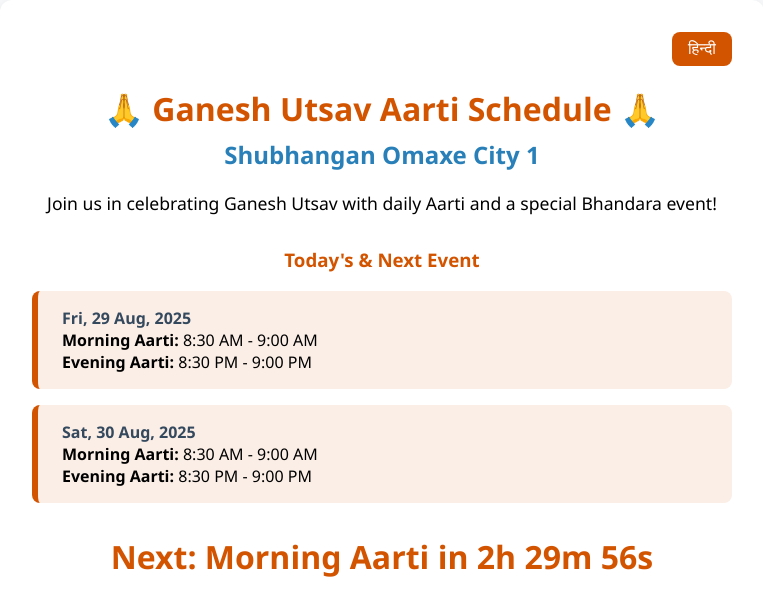
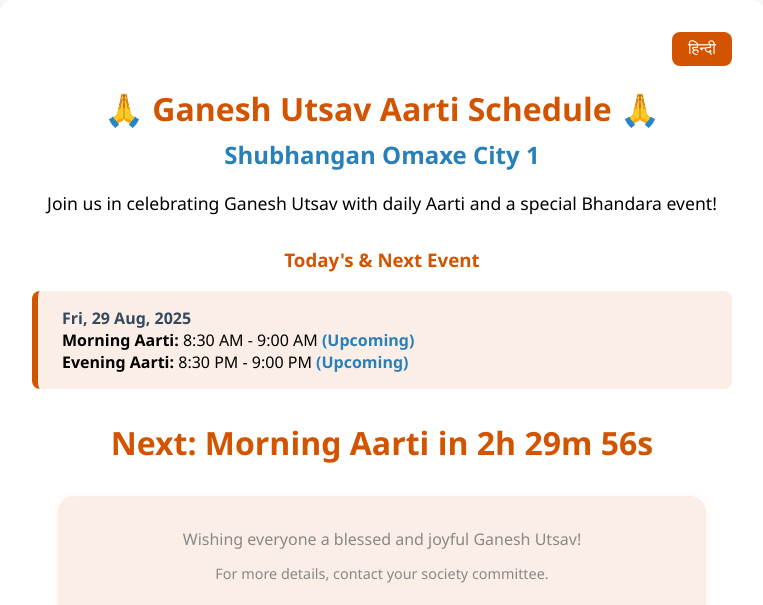
Before and after one commit to jcodebun/GaneshUtrav, a plain HTML site: page index.html in a window 1280 px wide. Shown: the top 605 px of the page, without its empty margins (258-1021 px from the left). Drawn offline with Linux system fonts and the light colour scheme.

Commit message:
Update index.html
update

```diff
--- a/index.html
+++ b/index.html
@@ -131,13 +131,16 @@
         const events = [];
         const startDate = new Date('2025-08-27');
         const endDate = new Date('2025-09-06');
-        for (let d = new Date(startDate), i = 0; d <= endDate; d.setDate(d.getDate() + 1), i++) {
+        for (let d = new Date(startDate), i = 0; d <= endDate; i++) {
+            // Clone date for each event
+            const eventDate = new Date(d.getTime());
             events.push({
-                date: new Date(d),
+                date: eventDate,
                 morning: i === 0 ? '' : '8:30 AM - 9:00 AM', // Only from day 2 onwards
                 evening: '8:30 PM - 9:00 PM',
-                bhandara: d.getDate() === 6 && d.getMonth() === 8 // Sep is month 8 (0-indexed)
+                bhandara: eventDate.getDate() === 6 && eventDate.getMonth() === 8 // Sep is month 8 (0-indexed)
             });
+            d.setDate(d.getDate() + 1);
         }
 
         function getTodayEventIdx() {
@@ -152,106 +155,97 @@
             return date.toLocaleDateString('en-IN', { day: 'numeric', month: 'short', year: 'numeric', weekday: 'short' });
         }
         function renderEvents() {
-            const todayEventIdx = getTodayEventIdx();
-            const todayEvent = events[todayEventIdx];
-            const nextEvent = events[todayEventIdx + 1] || null;
+            const now = new Date();
+            // Only show today's event
+            const todayDate = new Date();
+            todayDate.setHours(0,0,0,0);
             let html = '';
-            const now = new Date();
-            // Today's event block
-            if (todayEvent) {
-                let showMorning = false, showEvening = false;
-                // Morning Aarti: only show if time is in future
-                if (todayEvent.morning) {
-                    const morningAarti = new Date(todayEvent.date);
-                    morningAarti.setHours(8,30,0,0);
-                    if (now < morningAarti) showMorning = true;
+            for (const event of events) {
+                const eventDate = new Date(event.date);
+                eventDate.setHours(0,0,0,0);
+                if (eventDate.getTime() !== todayDate.getTime()) continue;
+                let morningStatus = '', eveningStatus = '';
+                if (event.morning) {
+                    const morningAartiStart = new Date(event.date);
+                    morningAartiStart.setHours(8,30,0,0);
+                    const morningAartiEnd = new Date(event.date);
+                    morningAartiEnd.setHours(9,0,0,0);
+                    if (now < morningAartiStart) {
+                        morningStatus = '<span style="color:#2980b9;font-weight:bold;">(Upcoming)</span>';
+                    } else if (now >= morningAartiStart && now < morningAartiEnd) {
+                        morningStatus = '<span style="color:#27ae60;font-weight:bold;">(Happening Now)</span>';
+                    } else {
+                        morningStatus = '<span style="color:#888;">(Completed)</span>';
+                    }
                 }
-                // Evening Aarti: only show if time is in future
-                if (todayEvent.evening) {
-                    const eveningAarti = new Date(todayEvent.date);
-                    eveningAarti.setHours(20,30,0,0);
-                    if (now < eveningAarti) showEvening = true;
+                if (event.evening) {
+                    const eveningAartiStart = new Date(event.date);
+                    eveningAartiStart.setHours(20,30,0,0);
+                    const eveningAartiEnd = new Date(event.date);
+                    eveningAartiEnd.setHours(21,0,0,0);
+                    if (now < eveningAartiStart) {
+                        eveningStatus = '<span style="color:#2980b9;font-weight:bold;">(Upcoming)</span>';
+                    } else if (now >= eveningAartiStart && now < eveningAartiEnd) {
+                        eveningStatus = '<span style="color:#27ae60;font-weight:bold;">(Happening Now)</span>';
+                    } else {
+                        eveningStatus = '<span style="color:#888;">(Completed)</span>';
+                    }
                 }
-                // Only show block if at least one event is in future
-                if (showMorning || showEvening || (todayEvent.bhandara && now < (new Date(todayEvent.date.setHours(20,30,0,0))))) {
-                    html += `<div class="event${todayEvent.bhandara ? ' bhandara' : ''}">
-                        <span class="date">${formatDate(todayEvent.date)}</span><br>
-                        ${showMorning ? `<strong>${langData[currentLang].morning}</strong> ${todayEvent.morning}<br>` : ''}
-                        ${showEvening ? `<strong>${langData[currentLang].evening}</strong> ${todayEvent.evening}<br>` : ''}
-                        ${(todayEvent.bhandara && showEvening) ? `<strong>${langData[currentLang].bhandara}</strong> After Evening Aarti` : ''}
-                    </div>`;
-                }
-            }
-            // Next event block (only if its morning/evening Aarti is in future)
-            if (nextEvent) {
-                const nextMorning = new Date(nextEvent.date);
-                nextMorning.setHours(8,30,0,0);
-                const nextEvening = new Date(nextEvent.date);
-                nextEvening.setHours(20,30,0,0);
-                let showNextMorning = nextEvent.morning && now < nextMorning;
-                let showNextEvening = nextEvent.evening && now < nextEvening;
-                if (showNextMorning || showNextEvening || (nextEvent.bhandara && now < nextEvening)) {
-                    html += `<div class="event${nextEvent.bhandara ? ' bhandara' : ''}">
-                        <span class="date">${formatDate(nextEvent.date)}</span><br>
-                        ${showNextMorning ? `<strong>${langData[currentLang].morning}</strong> ${nextEvent.morning}<br>` : ''}
-                        ${showNextEvening ? `<strong>${langData[currentLang].evening}</strong> ${nextEvent.evening}<br>` : ''}
-                        ${(nextEvent.bhandara && showNextEvening) ? `<strong>${langData[currentLang].bhandara}</strong> After Evening Aarti` : ''}
-                    </div>`;
-                }
+                html += `<div class="event${event.bhandara ? ' bhandara' : ''}">
+                    <span class="date">${formatDate(event.date)}</span><br>
+                    <strong>${langData[currentLang].morning}</strong> ${event.morning} ${morningStatus}<br>
+                    <strong>${langData[currentLang].evening}</strong> ${event.evening} ${eveningStatus}<br>
+                    ${(event.bhandara && eveningStatus.includes('Happening Now')) ? `<strong>${langData[currentLang].bhandara}</strong> After Evening Aarti` : ''}
+                </div>`;
             }
             document.getElementById('schedule').innerHTML = `<h3 style="text-align:center; color:#d35400;">${langData[currentLang].schedule}</h3>` + html;
         }
-        renderEvents();
 
-        // Countdown to next event
         function getNextEventTime() {
-            const todayEventIdx = getTodayEventIdx();
-            const todayEvent = events[todayEventIdx];
-            const nextEvent = events[todayEventIdx + 1] || null;
             const now = new Date();
-            let nextTime;
-            if (!todayEvent) return null;
-            // For first day, only evening Aarti
-            if (todayEventIdx === 0) {
-                const eveningAarti = new Date(todayEvent.date);
-                eveningAarti.setHours(20,30,0,0);
-                if (now < eveningAarti) {
-                    nextTime = eveningAarti;
-                    return { label: 'Evening Aarti', time: nextTime };
+            for (const event of events) {
+                const eventDate = new Date(event.date);
+                eventDate.setHours(0,0,0,0);
+                const todayDate = new Date();
+                todayDate.setHours(0,0,0,0);
+                if (eventDate < todayDate) continue;
+                // Morning Aarti
+                if (event.morning) {
+                    const morningAartiStart = new Date(event.date);
+                    morningAartiStart.setHours(8,30,0,0);
+                    const morningAartiEnd = new Date(event.date);
+                    morningAartiEnd.setHours(9,0,0,0);
+                    if (now < morningAartiStart) {
+                        return { label: 'Morning Aarti', time: morningAartiStart, status: 'upcoming' };
+                    } else if (now >= morningAartiStart && now < morningAartiEnd) {
+                        return { label: 'Morning Aarti', time: morningAartiStart, status: 'happening' };
+                    }
                 }
-                // After evening Aarti, go to next day's morning Aarti
-                if (nextEvent) {
-                    const nextMorning = new Date(nextEvent.date);
-                    nextMorning.setHours(8,30,0,0);
-                    return { label: 'Morning Aarti', time: nextMorning };
+                // Evening Aarti
+                if (event.evening) {
+                    const eveningAartiStart = new Date(event.date);
+                    eveningAartiStart.setHours(20,30,0,0);
+                    const eveningAartiEnd = new Date(event.date);
+                    eveningAartiEnd.setHours(21,0,0,0);
+                    if (now < eveningAartiStart) {
+                        return { label: 'Evening Aarti', time: eveningAartiStart, status: 'upcoming' };
+                    } else if (now >= eveningAartiStart && now < eveningAartiEnd) {
+                        return { label: 'Evening Aarti', time: eveningAartiStart, status: 'happening' };
+                    }
                 }
-                return null;
-            }
-            // For other days, check morning then evening
-            const morningAarti = new Date(todayEvent.date);
-            morningAarti.setHours(8,30,0,0);
-            if (now < morningAarti && todayEvent.morning) {
-                nextTime = morningAarti;
-                return { label: 'Morning Aarti', time: nextTime };
-            }
-            const eveningAarti = new Date(todayEvent.date);
-            eveningAarti.setHours(20,30,0,0);
-            if (now < eveningAarti) {
-                nextTime = eveningAarti;
-                return { label: 'Evening Aarti', time: nextTime };
-            }
-            // If Bhandara today and after evening aarti
-            if (todayEvent.bhandara && now >= eveningAarti) {
-                return { label: 'Bhandara', time: eveningAarti };
-            }
-            // Otherwise, next day's morning aarti
-            if (nextEvent) {
-                const nextMorning = new Date(nextEvent.date);
-                nextMorning.setHours(8,30,0,0);
-                return { label: 'Morning Aarti', time: nextMorning };
+                // Bhandara
+                if (event.bhandara && event.evening) {
+                    const eveningAartiEnd = new Date(event.date);
+                    eveningAartiEnd.setHours(21,0,0,0);
+                    if (now >= eveningAartiEnd) {
+                        return { label: 'Bhandara', time: eveningAartiEnd, status: 'upcoming' };
+                    }
+                }
             }
             return null;
         }
+
+        // Countdown to next event
         function updateCounter() {
             const next = getNextEventTime();
             if (!next) {
@@ -259,6 +253,10 @@
                 return;
             }
             const now = new Date();
+            if (next.status === 'happening') {
+                document.getElementById('counter').textContent = `${next.label} is happening now!`;
+                return;
+            }
             const diff = next.time - now;
             if (diff <= 0) {
                 document.getElementById('counter').textContent = `${next.label} is happening now!`;
@@ -270,7 +268,11 @@
             document.getElementById('counter').textContent = `Next: ${next.label} in ${hours}h ${mins}m ${secs}s`;
         }
         updateCounter();
-        setInterval(updateCounter, 1000);
+        renderEvents();
+        setInterval(() => {
+            updateCounter();
+            renderEvents();
+        }, 1000);
     </script>
 </body>
 </html>
```
